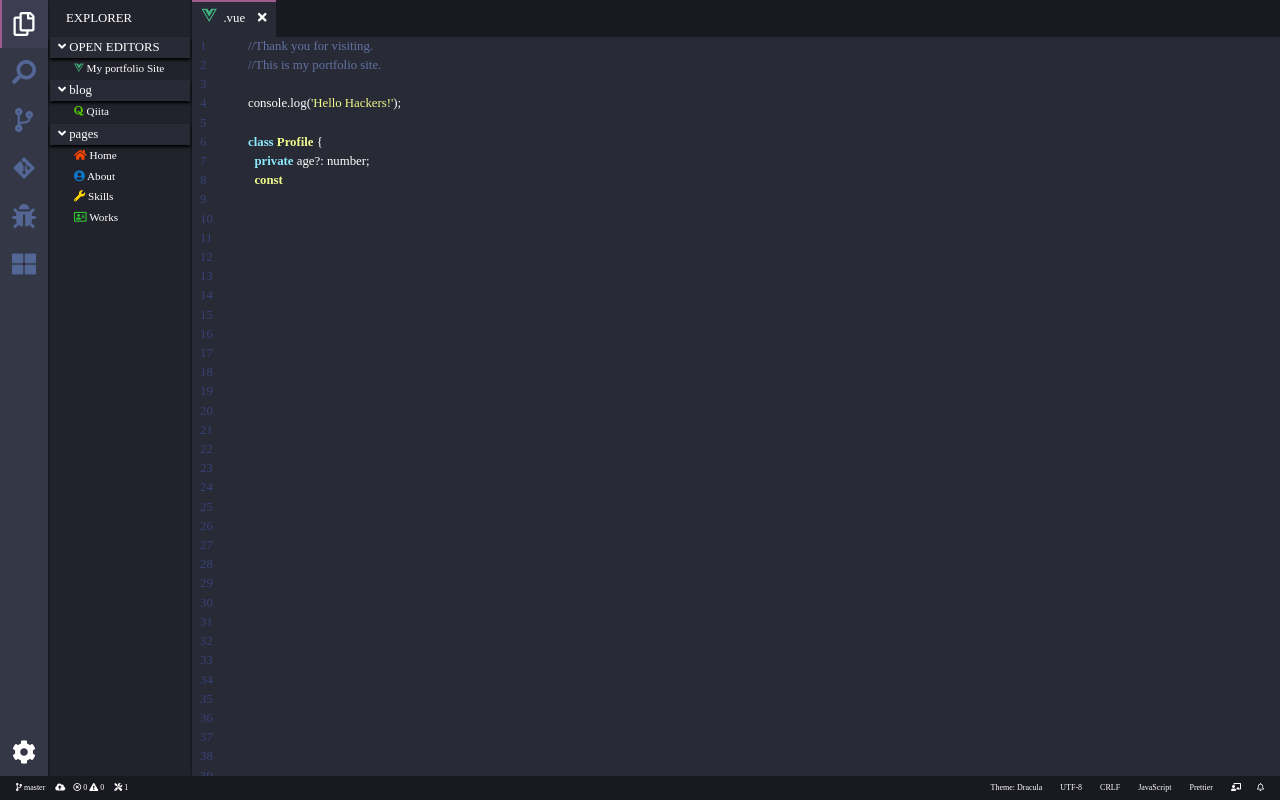
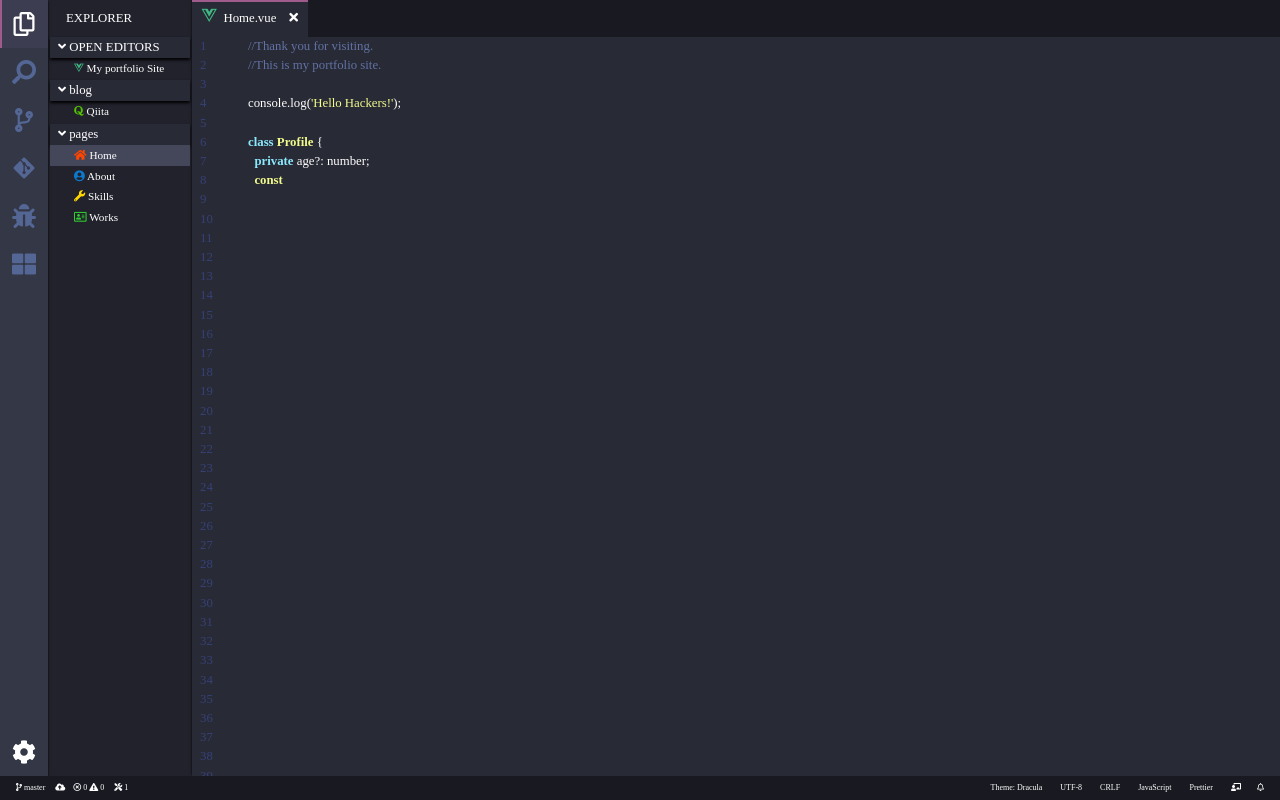
Before and after one commit to taku-hu/portfolio-site, a Vue app: page / in a window 1280 px wide. Built offline with nearby package versions, Linux system fonts and the light colour scheme.

Commit message:
add: メニューの現在のページの部分をハイライトする処理を追加＆リファクタリング

```diff
--- a/src/App.vue
+++ b/src/App.vue
@@ -6,30 +6,33 @@
         @change-theme="changeTheme"
       />
 
-      <explorer-component :isThemeChanged="state.isThemeChanged" />
+      <explorer-component
+        :isThemeChanged="state.isThemeChanged"
+        :currentPage="state.currentPage"
+      />
 
-      <main
-        class="code"
-        :class="{ 'code--theme-changed': state.isThemeChanged }"
-      >
+      <main :class="['code', { 'code--theme-changed': state.isThemeChanged }]">
         <div
-          class="code__tag"
-          :class="{ 'code__tag--theme-changed': state.isThemeChanged }"
+          :class="[
+            'code__tag',
+            { 'code__tag--theme-changed': state.isThemeChanged }
+          ]"
         >
           <i class="fab fa-vuejs"></i>
-          {{ state.pageName }}.vue
+          {{ state.currentPage }}.vue
           <span @click="closeTab">
             <i class="fas fa-times"></i>
           </span>
         </div>
         <div
-          class="code__field"
-          :class="{ 'code__field--theme-changed': state.isThemeChanged }"
+          :class="[
+            'code__field',
+            { 'code__field--theme-changed': state.isThemeChanged }
+          ]"
         >
           <router-view
             :isThemeChanged="state.isThemeChanged"
             @change-theme="changeTheme"
-            @set-route-name="setRouteName"
           />
         </div>
       </main>
@@ -40,8 +43,8 @@
 </template>
 
 <script lang="ts">
-import { defineComponent, reactive } from 'vue';
-import { useRoute } from 'vue-router';
+import { defineComponent, reactive, computed } from 'vue';
+import router from '@/router';
 
 import LeftbarComponent from '@/components/Leftbar.vue';
 import ExplorerComponent from '@/components/Explorer.vue';
@@ -65,12 +68,8 @@ export default defineComponent({
 
     const state = reactive({
       isThemeChanged: false,
-      pageName: ''
+      currentPage: computed(() => router.currentRoute.value.name)
     });
-
-    const setRouteName = () => {
-      state.pageName = String(useRoute().name);
-    };
 
     const changeTheme = () => {
       const response = confirm('Change color theme?');
@@ -94,8 +93,7 @@ export default defineComponent({
     return {
       state,
       closeTab,
-      changeTheme,
-      setRouteName
+      changeTheme
     };
   }
 });
@@ -169,7 +167,7 @@ a {
       cursor: pointer;
       margin-left: 0.6rem;
     }
-  }
+  } //__tag
   &__field {
     width: 100%;
     height: calc(100% - 2.3rem);
@@ -179,7 +177,7 @@ a {
       background-color: #1e1e1e;
     }
   }
-} //header
+} //.code
 
 //スクロールバーのカスタマイズ
 ::-webkit-scrollbar {
--- a/src/components/Explorer.vue
+++ b/src/components/Explorer.vue
@@ -1,5 +1,5 @@
 <template>
-  <div class="explorer" :class="{ 'explorer--theme-changed': isThemeChanged }">
+  <div :class="['explorer', { 'explorer--theme-changed': isThemeChanged }]">
     <div class="explorer__heading">EXPLORER</div>
 
     <div
@@ -8,22 +8,31 @@
       :key="accordion.labelName"
     >
       <div
-        class="accordion__label"
-        :class="{
-          'accordion__label--opened': accordion.isOpen,
-          'accordion__label--theme-changed': isThemeChanged
-        }"
+        :class="[
+          'accordion__label',
+          {
+            'accordion__label--opened': accordion.isOpen,
+            'accordion__label--theme-changed': isThemeChanged
+          }
+        ]"
         @click="toggleAccordion(accordion)"
       >
         <i
-          class="accordion__icon fas fa-angle-down"
-          :class="{ 'accordion__icon--close': !accordion.isOpen }"
+          :class="[
+            'accordion__icon',
+            'fas',
+            'fa-angle-down',
+            { 'accordion__icon--close': !accordion.isOpen }
+          ]"
         ></i>
         {{ accordion.labelName }}
       </div>
       <div class="accordion__body" v-show="accordion.isOpen">
         <a
-          class="accordion__links"
+          :class="[
+            'accordion__links',
+            { 'accordion__links--active': path.name === currentPage }
+          ]"
           v-for="path in accordion.paths"
           :key="path.name"
           @click="transitionPage(accordion, path)"
@@ -42,7 +51,8 @@ import router from '@/router';
 
 export default defineComponent({
   props: {
-    isThemeChanged: Boolean
+    isThemeChanged: Boolean,
+    currentPage: String
   },
   setup() {
     const state = reactive({
@@ -106,12 +116,12 @@ export default defineComponent({
     };
 
     const transitionPage = (accordion, path) => {
-      if(accordion.labelName === 'pages') {
+      if (accordion.labelName === 'pages') {
         router.push({ path: path.link });
       } else {
         open(path.link, '_blank');
       }
-    }
+    };
 
     return {
       state,
@@ -198,11 +208,11 @@ export default defineComponent({
       &:hover {
         background-color: #313341;
       }
-    }
-    .router-link-exact-active {
-      background-color: #44475a;
-      &:hover {
+      &--active {
         background-color: #44475a;
+        &:hover {
+          background-color: #44475a;
+        }
       }
     }
   } //.accordion
--- a/src/components/Footer.vue
+++ b/src/components/Footer.vue
@@ -1,5 +1,5 @@
 <template>
-  <footer class="footer" :class="{ 'footer--theme-changed': isThemeChanged }">
+  <footer :class="['footer', { 'footer--theme-changed': isThemeChanged }]">
     <div class="footer__left">
       <span class="items">
         <i class="fas fa-code-branch"></i>
--- a/src/components/Leftbar.vue
+++ b/src/components/Leftbar.vue
@@ -1,8 +1,10 @@
 <template>
-  <div class="left-bar" :class="{ 'left-bar--theme-changed': isThemeChanged }">
+  <div :class="['left-bar', { 'left-bar--theme-changed': isThemeChanged }]">
     <div
-      class="left-bar__icons"
-      :class="{ 'left-bar__icons--theme-changed': isThemeChanged }"
+      :class="[
+        'left-bar__icons',
+        { 'left-bar__icons--theme-changed': isThemeChanged }
+      ]"
       v-for="menuIcon in state.menuIcons"
       :key="menuIcon"
     >
```
